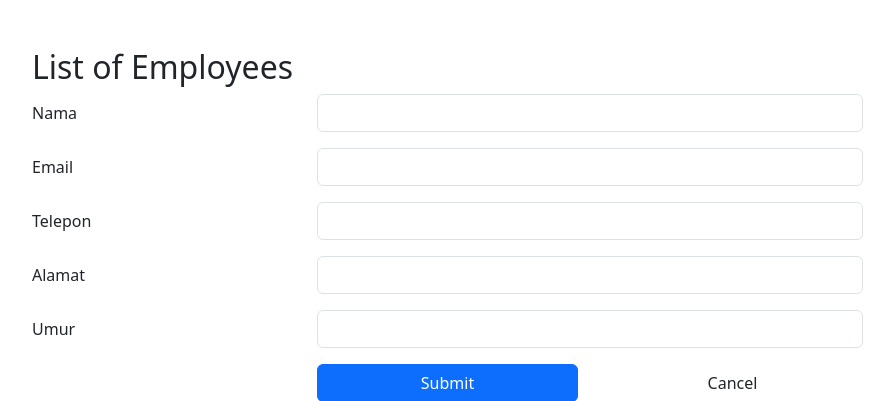
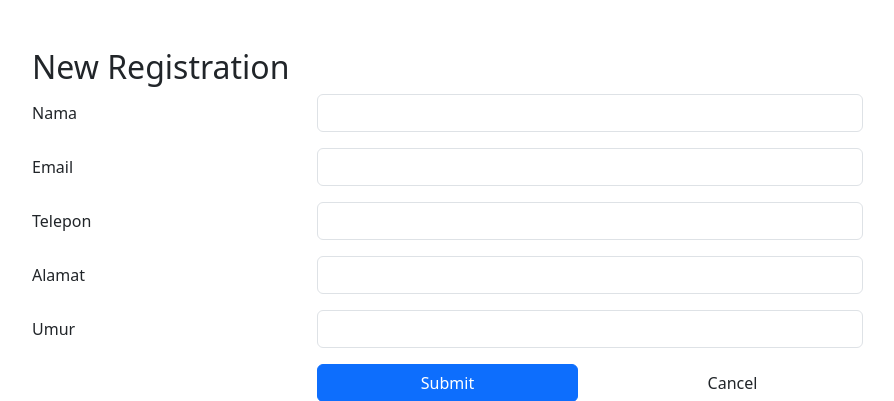
Before and after one commit to CaseyXD/Growth_Catalyst_Web_Application, a PHP site: page /create.php in a window 1280 px wide. Shown: the top 401 px of the page, without its empty margins (50-944 px from the left). Run offline with PHP 8.4, Linux system fonts and the light colour scheme.

Commit message:
Update kecil

```diff
--- a/create.php
+++ b/create.php
@@ -75,7 +75,7 @@ if( $_SERVER['REQUEST_METHOD'] == 'POST' ) {
         }
         ?>
 
-        <h2>List of Employees</h2>
+        <h2>New Registration</h2>
         <form method="POST">
 
             <!-- Kolom nama -->
```
